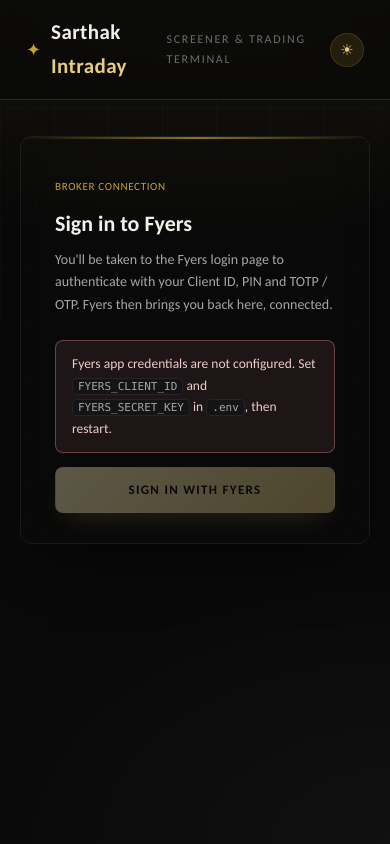
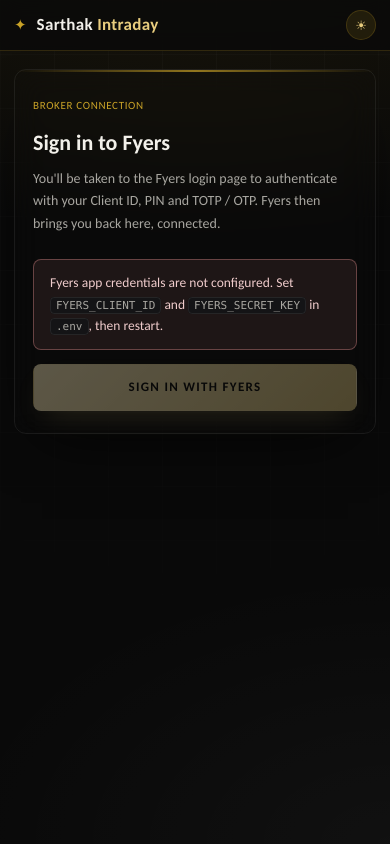
Before and after one commit to arpit-iima-codes/sarthak-intraday, a FastAPI app: page / in a window 390 px wide. Run offline with FastAPI, Linux system fonts and the light colour scheme.

Commit message:
Mobile layout fixes (<=600px)
Topbar was overflowing on phones — brand wrapped to two lines, the theme
toggle clipped the right edge. Now: brand + Disconnect + toggle on row 1,
nav tabs wrap to a full-width row 2. Also tighten scanner-bar, card and
wrap padding, drop the decorative tag, and let the split panes flow at
natural height with the tables scrolling inside their own boxes.

Co-Authored-By: Claude Sonnet 5 <noreply@anthropic.com>
Claude-Session: https://claude.ai/code/session_01S84DP19is74SmkLChTA52Q

```diff
--- a/app/static/style.css
+++ b/app/static/style.css
@@ -732,3 +732,40 @@ textarea:focus { outline: none; border-color: var(--gold); box-shadow: 0 0 0 3px
 .vallist li.bad .vmark { color: var(--err); }
 .vsym { color: var(--ink); }
 .vdim { color: var(--ink-faint); }
+
+/* ======================== mobile ======================== */
+@media (max-width: 600px) {
+  .topbar-inner {
+    padding: 10px 14px;
+    gap: 8px 10px;
+    flex-wrap: wrap;
+  }
+  .brand-text { font-size: 17px; white-space: nowrap; }
+  .crest { font-size: 15px; }
+  .tag { display: none; }
+
+  .mainnav {
+    order: 3;
+    width: 100%;
+    gap: 6px;
+  }
+  .mainnav a { flex: 1; text-align: center; padding: 7px 8px; font-size: 12.5px; }
+  .topbar-right { order: 2; gap: 8px; }
+  .btn-sm { padding: 7px 11px; }
+  .theme-toggle { width: 30px; height: 30px; font-size: 13px; }
+
+  .wrap { padding: 18px 14px; }
+  .wrap-scanner { padding: 14px 12px; }
+  .card { padding: 22px 18px; }
+
+  .scanner-bar { padding: 10px 12px; margin-bottom: 10px; }
+  .sb-clock { font-size: 16px; }
+  .chip { font-size: 11px; padding: 4px 9px; }
+
+  .scan-split { height: auto; min-height: 0; }
+  .scan-pane .table-wrap { max-height: 66vh; }
+  .pos-tablewrap { max-height: none; }
+
+  .stat-val { font-size: 17px; }
+  .pos-stats .stat { padding: 12px 14px; }
+}
```
